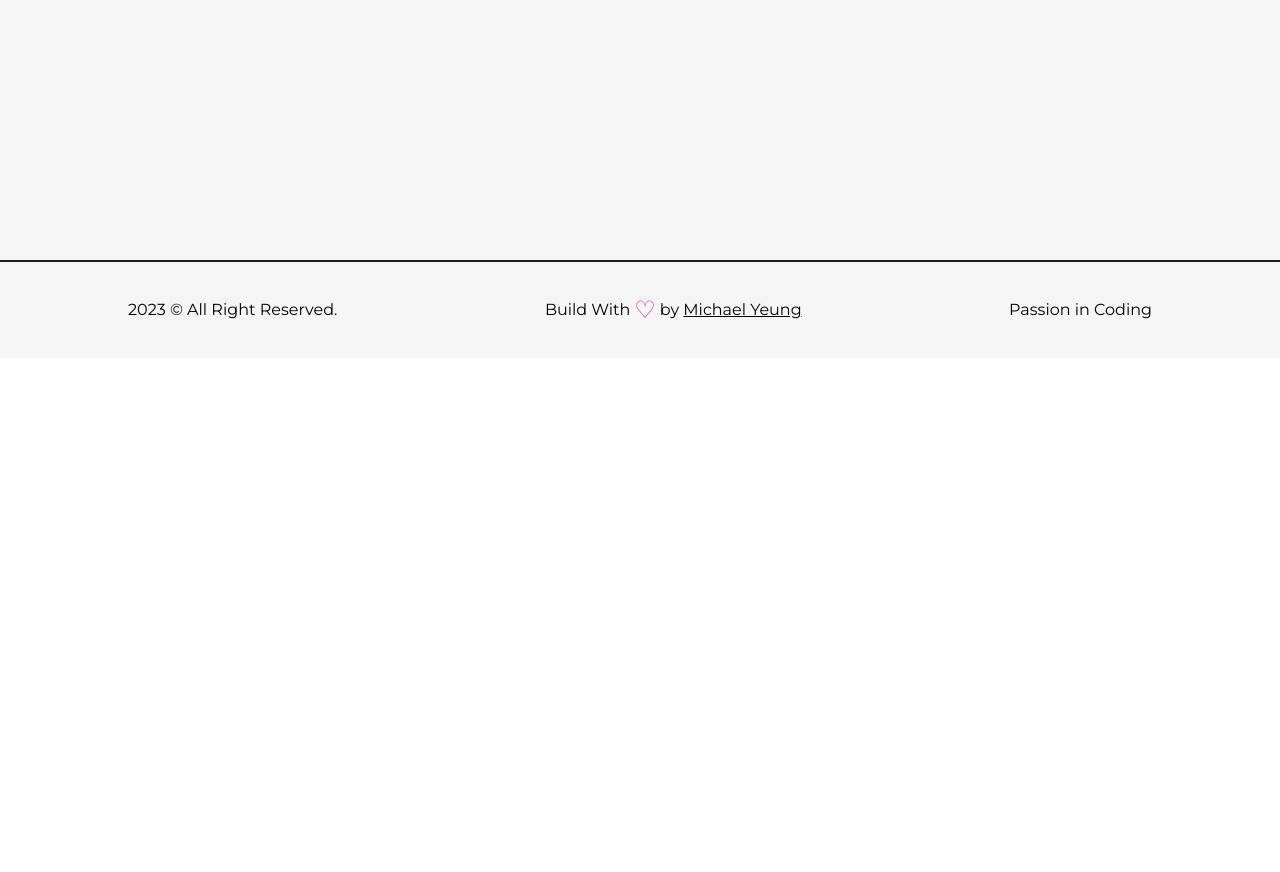
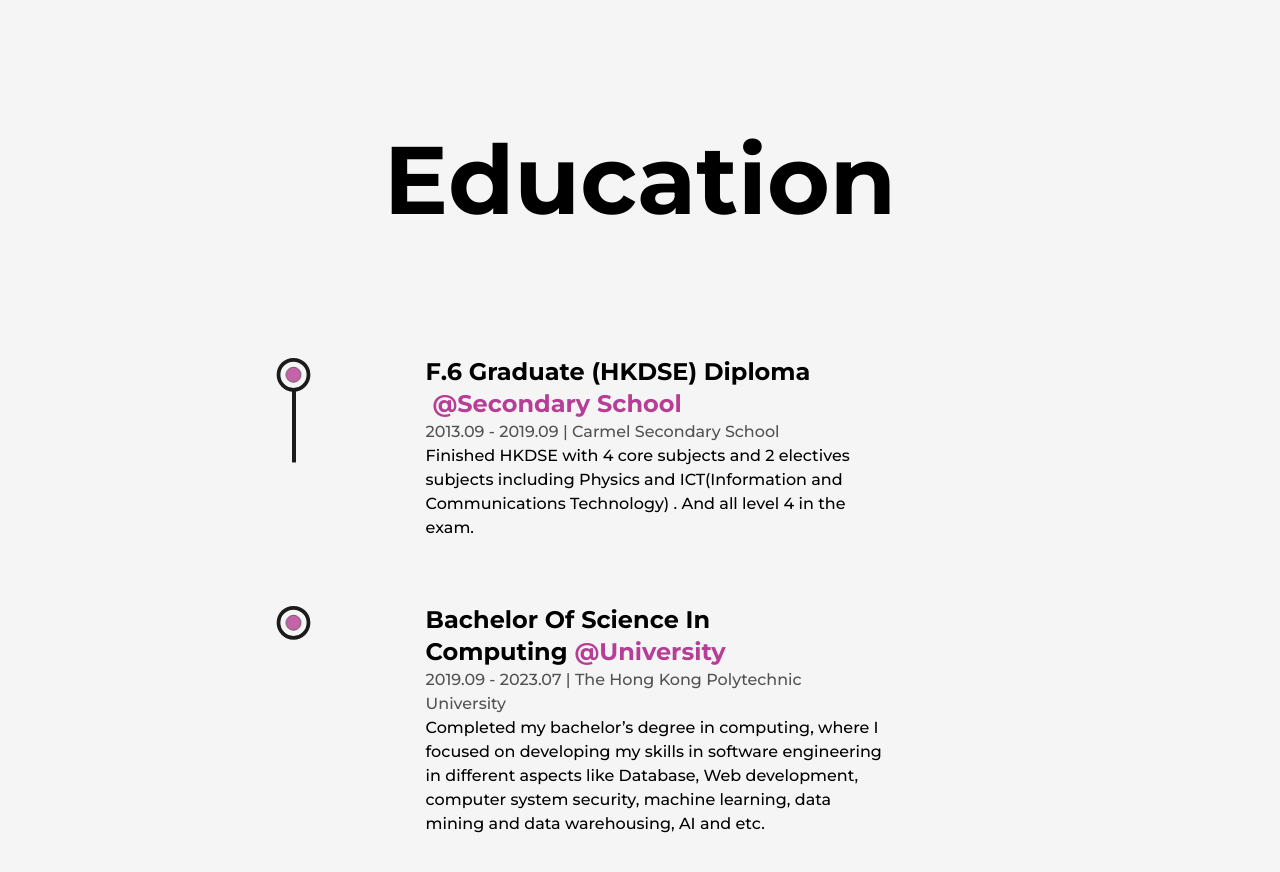
Before and after one commit to moterial/portfolio, a Next.js app: page /about in a window 1280 px wide. Shown: the part 3360-4232 px from the top of the page. Before the commit the page ends 3718 px from the top, so only its background shows below. Built offline with nearby package versions, Linux system fonts and the light colour scheme.

Commit message:
image optimization

```diff
--- /dev/null
+++ b/src/components/Education.js
@@ -0,0 +1,74 @@
+import React from 'react'
+import { useScroll,motion } from 'framer-motion'
+import { useRef } from 'react'
+import LiIcon from './LiIcon'
+
+
+const Details = ({type, time, place,info,schoolType}) => {
+    const ref = useRef(null)
+    return <li ref={ref} className='my-8 first:mt-0 last-mb:0 w-[60%] mx-auto flex flex-col items-center justify-between'>
+
+        <LiIcon reference={ref}/>
+        <motion.div
+        initial={{y:0}}
+        whilteInView={{y:0}}
+        transition={{duration:0.5, type:'spring'}}
+        >
+            <h3 className='capitalize font-bold text-2xl'>{type}&nbsp;
+            <a className="text-primary capitalize dark:text-primaryDark">@{schoolType}</a>
+            </h3>
+            <span className='capitalize font-medium text-dark/75 dark:text-light/75'>
+                {time} | {place}
+            </span>
+            <p className='font-medium w-full '>
+                {info}
+            </p>
+        </motion.div>
+    </li>
+}
+
+const Education = () => {
+    const ref = useRef(null)
+    const {scrollYProgress} = useScroll(
+        {
+            target:ref,
+            offset: ["start end", "center start"]
+        }
+    )
+  return (
+    <div className="my-64">
+        <h2 className="font-bold text-8xl mb-32 w-full text-center">
+            Education
+        </h2>
+
+        <div  ref={ref} className="w-[75%] mx-auto relative">
+            <motion.div
+            style={{
+                scaleY: scrollYProgress
+            }}
+            className="absolute left-9 top-1 w-[4px] h-full bg-dark origin-top rounded-full dark:bg-primaryDark dark:shadow-3xl"/>
+            <ul className='w-full flex flex-col items-start justify-between ml-4'>
+                <Details
+                    type="F.6 Graduate (HKDSE) Diploma "
+                    time="2013.09 - 2019.09"
+                    place="Carmel Secondary School"
+                    schoolType="Secondary School"
+                    info="Finished HKDSE with 4 core subjects and 2 electives subjects including Physics and ICT(Information and Communications Technology) . And all level 4 in the exam."
+                />
+
+                <Details
+                    type="Bachelor Of Science In Computing"
+                    time="2019.09 - 2023.07"
+                    place="The Hong Kong Polytechnic University"
+                    schoolType="University"
+                    info="Completed my bachelor’s degree in computing, where I focused on developing my skills in software engineering in different aspects like Database, Web development, computer system security, machine learning, data mining and data warehousing, AI and etc."
+                />
+
+
+            </ul>
+        </div>
+    </div>
+  )
+}
+
+export default Education
--- a/src/components/Experience.js
+++ b/src/components/Experience.js
@@ -44,7 +44,7 @@ const Experience = () => {
             style={{
                 scaleY: scrollYProgress
             }}
-            className="absolute left-9 top-1 w-[4px] h-full bg-dark origin-top dark:bg-light "/>
+            className="absolute left-9 top-1 w-[4px] h-full bg-dark origin-top rounded-full dark:bg-primaryDark dark:shadow-3xl"/>
             <ul className='w-full flex flex-col items-start justify-between ml-4'>
                 <Details
                     position="Freelance Full Stack Web Developer"
--- a/src/pages/about.js
+++ b/src/pages/about.js
@@ -8,6 +8,7 @@ import { motion, useInView, useMotionValue, useSpring } from 'framer-motion'
 import { useEffect, useRef } from 'react'
 import Skills from '@/components/Skills'
 import Experience from '@/components/Experience'
+import Education from '@/components/Education'
 
 
 const AnimatedNumbers = ({value}) =>{
@@ -106,6 +107,7 @@ const about = () => {
                 </div>
                 <Skills/>
                 <Experience/>
+                <Education/>
             </Layout>
         </main>
     </>
--- a/src/pages/index.js
+++ b/src/pages/index.js
@@ -23,7 +23,9 @@ export default function Home() {
         <Layout className='pt-0 mt-8 '>
           <div className='flex items-center justify-between w-full '>
             <div className="w-1/2">
-              <Image src={profilePic} alt="michael" className="w-full h-auto ps-32" />
+              <Image src={profilePic} alt="michael" className="w-full h-auto ps-32"
+               priority
+              />
             </div>
             <div className="w-1/2 flex flex-col items-center self-center">
               <AnimatedText text='Turning Vision Into Reality With Code And Design. ' className='!text-6xl !text-left'/>
```
